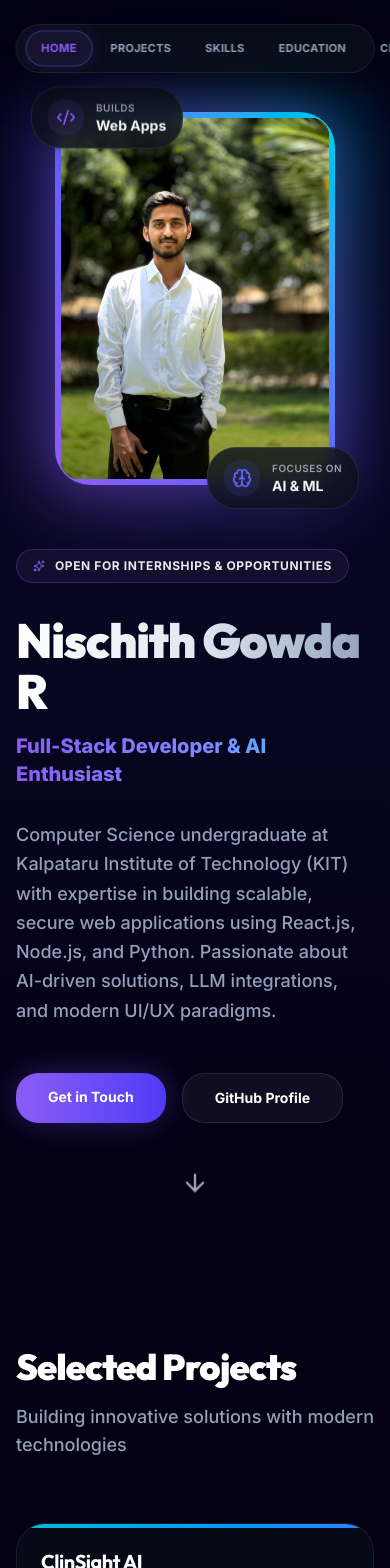
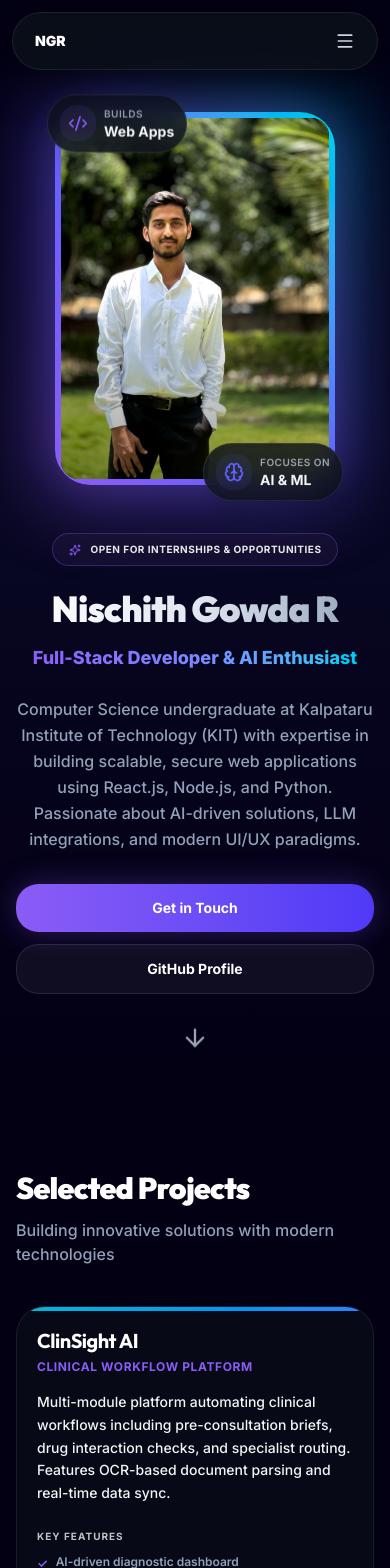
Before and after one commit to NischithGowdaR/portfolio, a Next.js app: page / in a window 390 px wide. Shown: the top 1568 px of the page. Built offline with nearby package versions, Linux system fonts and the light colour scheme.

Commit message:
make portfolio responsive across devices

```diff
--- a/app/globals.css
+++ b/app/globals.css
@@ -133,11 +133,27 @@
   * {
     @apply border-border outline-ring/50;
   }
+  html {
+    scroll-behavior: smooth;
+  }
   body {
     @apply bg-background text-foreground overflow-x-hidden font-sans;
   }
   h1, h2, h3, h4, h5, h6 {
     @apply font-display tracking-tight;
+  }
+}
+
+section[id] {
+  scroll-margin-top: 5.5rem;
+}
+
+@media (prefers-reduced-motion: reduce) {
+  *, *::before, *::after {
+    animation-duration: 0.01ms !important;
+    animation-iteration-count: 1 !important;
+    scroll-behavior: auto !important;
+    transition-duration: 0.01ms !important;
   }
 }
 
--- a/components/achievements.tsx
+++ b/components/achievements.tsx
@@ -4,7 +4,7 @@ import { Award, Globe } from 'lucide-react'
 
 export function Achievements() {
   return (
-    <section id="achievements" className="py-28 px-4 bg-background relative overflow-hidden">
+    <section id="achievements" className="py-20 sm:py-28 px-4 bg-background relative overflow-hidden">
       {/* Dotted Grid Pattern overlay */}
       <div className="absolute inset-0 grid-bg opacity-[0.25] -z-10" />
 
@@ -12,19 +12,19 @@ export function Achievements() {
       <div className="absolute bottom-[-10%] right-[-10%] w-[300px] h-[300px] rounded-full bg-primary/5 blur-[100px] pointer-events-none -z-10 animate-pulse" />
 
       <div className="max-w-5xl mx-auto">
-        <div className="mb-16">
-          <h2 className="text-4xl md:text-5xl font-black text-white mb-4 tracking-tight">
+        <div className="mb-10 sm:mb-16">
+          <h2 className="text-3xl sm:text-4xl md:text-5xl font-black text-white mb-3 sm:mb-4 tracking-tight">
             Achievements & Languages
           </h2>
-          <p className="text-lg text-slate-400 font-medium">
+          <p className="text-base sm:text-lg text-slate-400 font-medium">
             Recognition and multilingual capabilities
           </p>
         </div>
 
-        <div className="grid md:grid-cols-2 gap-8">
+        <div className="grid md:grid-cols-2 gap-5 sm:gap-8">
 
           {/* Awards Card */}
-          <div className="relative overflow-hidden bg-[#0b0f19]/60 backdrop-blur-md border border-white/[0.08] rounded-2xl p-8 hover:bg-[#0c1122]/80 hover:shadow-[0_0_50px_-12px_rgba(245,158,11,0.2)] hover:border-amber-500/50 transition-all duration-500 hover:scale-[1.01] flex flex-col justify-between">
+          <div className="relative overflow-hidden bg-[#0b0f19]/60 backdrop-blur-md border border-white/[0.08] rounded-2xl p-5 sm:p-8 hover:bg-[#0c1122]/80 hover:shadow-[0_0_50px_-12px_rgba(245,158,11,0.2)] hover:border-amber-500/50 transition-all duration-500 hover:scale-[1.01] flex flex-col justify-between">
             {/* Top gold accent stripe */}
             <div className="absolute top-0 left-0 w-full h-[4px] bg-gradient-to-r from-amber-500 to-yellow-500" />
 
@@ -68,7 +68,7 @@ export function Achievements() {
           </div>
 
           {/* Languages Card */}
-          <div className="relative overflow-hidden bg-[#0b0f19]/60 backdrop-blur-md border border-white/[0.08] rounded-2xl p-8 hover:bg-[#0c1122]/80 hover:shadow-[0_0_50px_-12px_rgba(99,102,241,0.2)] hover:border-blue-500/50 transition-all duration-500 hover:scale-[1.01]">
+          <div className="relative overflow-hidden bg-[#0b0f19]/60 backdrop-blur-md border border-white/[0.08] rounded-2xl p-5 sm:p-8 hover:bg-[#0c1122]/80 hover:shadow-[0_0_50px_-12px_rgba(99,102,241,0.2)] hover:border-blue-500/50 transition-all duration-500 hover:scale-[1.01]">
             {/* Top blue accent stripe */}
             <div className="absolute top-0 left-0 w-full h-[4px] bg-gradient-to-r from-blue-500 to-indigo-500" />
 
--- a/components/certificates.tsx
+++ b/components/certificates.tsx
@@ -11,12 +11,12 @@ const certificates = [
 
 export function Certificates() {
   return (
-    <section id="certificates" className="py-28 px-4 bg-[#050714] relative overflow-hidden">
+    <section id="certificates" className="py-20 sm:py-28 px-4 bg-[#050714] relative overflow-hidden">
       <div className="absolute inset-0 grid-bg opacity-[0.2] -z-10" />
       <div className="max-w-6xl mx-auto">
-        <div className="mb-16">
-          <h2 className="text-4xl md:text-5xl font-black text-white mb-4 tracking-tight">Certificates</h2>
-          <p className="text-lg text-slate-400 font-medium">Professional learning and networking credentials</p>
+        <div className="mb-10 sm:mb-16">
+          <h2 className="text-3xl sm:text-4xl md:text-5xl font-black text-white mb-3 sm:mb-4 tracking-tight">Certificates</h2>
+          <p className="text-base sm:text-lg text-slate-400 font-medium">Professional learning and networking credentials</p>
         </div>
 
         <div className="grid sm:grid-cols-2 lg:grid-cols-3 gap-4">
@@ -26,7 +26,7 @@ export function Certificates() {
               href={certificate.file}
               target="_blank"
               rel="noreferrer"
-              className="group flex items-center gap-3 rounded-xl bg-[#0b0f19]/70 border border-white/[0.08] p-4 hover:border-primary/50 hover:bg-[#10152a] transition-all duration-300"
+              className="group flex min-h-16 items-center gap-3 rounded-xl bg-[#0b0f19]/70 border border-white/[0.08] p-4 hover:border-primary/50 hover:bg-[#10152a] transition-all duration-300"
               aria-label={`View ${certificate.title}`}
             >
               <Award className="text-primary shrink-0" size={21} />
--- a/components/education.tsx
+++ b/components/education.tsx
@@ -32,21 +32,21 @@ const educationData = [
 
 export function Education() {
   return (
-    <section id="education" className="py-28 px-4 bg-background relative overflow-hidden">
+    <section id="education" className="py-20 sm:py-28 px-4 bg-background relative overflow-hidden">
       <div className="absolute inset-0 grid-bg opacity-[0.25] -z-10" />
       <div className="absolute top-[30%] left-[-15%] w-[400px] h-[400px] rounded-full bg-indigo-500/5 blur-[120px] pointer-events-none -z-10 animate-pulse" />
 
       <div className="max-w-5xl mx-auto">
-        <div className="mb-16">
-          <h2 className="text-4xl md:text-5xl font-black text-white mb-4 tracking-tight">Education</h2>
-          <p className="text-lg text-slate-400 font-medium">Academic background and achievements</p>
+        <div className="mb-10 sm:mb-16">
+          <h2 className="text-3xl sm:text-4xl md:text-5xl font-black text-white mb-3 sm:mb-4 tracking-tight">Education</h2>
+          <p className="text-base sm:text-lg text-slate-400 font-medium">Academic background and achievements</p>
         </div>
 
         <div className="space-y-6">
           {educationData.map((edu, index) => (
             <div
               key={index}
-              className={`relative overflow-hidden bg-[#0b0f19]/60 backdrop-blur-md border border-white/[0.08] rounded-2xl p-8 hover:bg-[#0c1122]/80 transition-all duration-500 hover:scale-[1.005] ${edu.borderColor}`}
+              className={`relative overflow-hidden bg-[#0b0f19]/60 backdrop-blur-md border border-white/[0.08] rounded-2xl p-5 sm:p-8 hover:bg-[#0c1122]/80 transition-all duration-500 hover:scale-[1.005] ${edu.borderColor}`}
             >
               <div className={`absolute top-0 left-0 w-[5px] h-full ${edu.accentColor}`} />
               <div className="flex flex-col md:flex-row md:justify-between md:items-start gap-4 mb-4 pl-2">
--- a/components/footer.tsx
+++ b/components/footer.tsx
@@ -4,7 +4,7 @@ export function Footer() {
   const currentYear = new Date().getFullYear()
 
   return (
-    <footer className="relative bg-background border-t border-white/[0.08] py-16 px-4 overflow-hidden">
+    <footer className="relative bg-background border-t border-white/[0.08] py-10 sm:py-16 px-4 overflow-hidden">
       {/* Dotted Grid Pattern overlay */}
       <div className="absolute inset-0 grid-bg opacity-[0.25] -z-10" />
 
@@ -16,7 +16,7 @@ export function Footer() {
             <p className="text-slate-400 font-semibold text-sm">Full-Stack Developer & AI Enthusiast</p>
           </div>
 
-          <div className="flex flex-wrap justify-center gap-6 text-slate-400 text-sm font-bold">
+          <div className="flex flex-wrap justify-center gap-x-5 gap-y-3 text-slate-400 text-sm font-bold">
             <a
               href="#projects"
               className="hover:text-primary transition-colors duration-200"
@@ -49,7 +49,7 @@ export function Footer() {
 
         </div>
 
-        <div className="mt-12 pt-8 border-t border-white/[0.05] text-center text-slate-500 text-xs font-semibold">
+        <div className="mt-8 sm:mt-12 pt-6 sm:pt-8 border-t border-white/[0.05] text-center text-slate-500 text-xs font-semibold">
           <p>© {currentYear} Nischith Gowda R. All rights reserved.</p>
         </div>
       </div>
--- a/components/header.tsx
+++ b/components/header.tsx
@@ -1,5 +1,6 @@
 'use client'
 
+import { Menu, X } from 'lucide-react'
 import { useEffect, useState } from 'react'
 
 const navItems = [
@@ -14,6 +15,7 @@ const navItems = [
 
 export function Header() {
   const [activeItem, setActiveItem] = useState('home')
+  const [isMenuOpen, setIsMenuOpen] = useState(false)
 
   useEffect(() => {
     const handleScroll = () => {
@@ -54,11 +56,37 @@ export function Header() {
         setActiveItem(id)
       }
     }
+    setIsMenuOpen(false)
   }
 
   return (
-    <header className="fixed top-6 left-1/2 -translate-x-1/2 z-50 w-[92%] max-w-2xl">
-      <nav className="bg-[#0b0f19]/80 backdrop-blur-md border border-white/[0.08] shadow-[0_12px_40px_rgba(0,0,0,0.5)] rounded-full px-2.5 py-1.5 flex items-center justify-between sm:justify-around gap-1">
+    <header className="fixed top-3 sm:top-6 left-1/2 -translate-x-1/2 z-50 w-[calc(100%-1.5rem)] max-w-2xl">
+      <nav className="relative bg-[#0b0f19]/90 backdrop-blur-md border border-white/[0.08] shadow-[0_12px_40px_rgba(0,0,0,0.5)] rounded-2xl sm:rounded-full px-2.5 py-1.5">
+        <div className="flex items-center justify-between sm:hidden">
+          <span className="px-3 text-sm font-black text-white">NGR</span>
+          <button
+            type="button"
+            onClick={() => setIsMenuOpen((open) => !open)}
+            aria-expanded={isMenuOpen}
+            aria-controls="mobile-navigation"
+            aria-label={isMenuOpen ? 'Close navigation menu' : 'Open navigation menu'}
+            className="inline-flex min-h-11 min-w-11 items-center justify-center rounded-xl text-slate-300 hover:bg-white/10 hover:text-white"
+          >
+            {isMenuOpen ? <X size={20} /> : <Menu size={20} />}
+          </button>
+        </div>
+        <div id="mobile-navigation" className={`${isMenuOpen ? 'grid' : 'hidden'} gap-1 px-1 pb-1 pt-2 sm:hidden`}>
+          {navItems.map((item) => (
+            <button
+              key={item.id}
+              onClick={() => scrollToSection(item.id)}
+              className={`min-h-11 rounded-xl px-3 text-left text-sm font-bold transition-colors ${activeItem === item.id ? 'bg-primary/15 text-primary' : 'text-slate-300 hover:bg-white/5 hover:text-white'}`}
+            >
+              {item.label}
+            </button>
+          ))}
+        </div>
+        <div className="hidden sm:flex sm:items-center sm:justify-around sm:gap-1">
         {navItems.map((item) => (
           <button
             key={item.id}
@@ -72,6 +100,7 @@ export function Header() {
             {item.label}
           </button>
         ))}
+        </div>
       </nav>
     </header>
   )
--- a/components/hero.tsx
+++ b/components/hero.tsx
@@ -8,7 +8,7 @@ export function Hero() {
   }
 
   return (
-    <section id="home" className="relative min-h-screen flex items-center justify-center bg-gradient-to-b from-[#030014] via-[#080721] to-[#030014] px-4 py-28 overflow-hidden">
+    <section id="home" className="relative min-h-screen flex items-center justify-center bg-gradient-to-b from-[#030014] via-[#080721] to-[#030014] px-4 pb-24 pt-28 sm:py-28 overflow-hidden">
       {/* Subtle Dotted Grid Overlay */}
       <div className="absolute inset-0 grid-bg opacity-[0.35] -z-10" />
 
@@ -18,32 +18,32 @@ export function Hero() {
         <div className="absolute bottom-[20%] right-[8%] w-[300px] md:w-[500px] h-[300px] md:h-[500px] rounded-full bg-indigo-500/10 dark:bg-indigo-500/20 blur-[90px] md:blur-[140px] animate-mesh [animation-delay:4s]" />
       </div>
 
-      <div className="max-w-6xl w-full grid grid-cols-1 lg:grid-cols-12 gap-16 lg:gap-8 items-center z-10">
+      <div className="max-w-6xl w-full grid grid-cols-1 lg:grid-cols-12 gap-12 sm:gap-16 lg:gap-8 items-center z-10">
 
         {/* Left Column: Text & CTA */}
-        <div className="lg:col-span-7 space-y-8 text-left order-2 lg:order-1">
-          <div className="inline-flex items-center gap-2.5 px-4 py-2 rounded-full bg-[#1b1437]/60 border border-primary/30 text-primary-foreground/90 text-xs font-bold uppercase tracking-wider">
+        <div className="lg:col-span-7 space-y-6 sm:space-y-8 text-center lg:text-left order-2 lg:order-1">
+          <div className="inline-flex max-w-full items-center gap-2.5 px-4 py-2 rounded-full bg-[#1b1437]/60 border border-primary/30 text-primary-foreground/90 text-[10px] sm:text-xs font-bold uppercase tracking-wider">
             <Sparkles size={12} className="text-primary" />
             <span>Open for Internships & Opportunities</span>
           </div>
 
           <div className="space-y-4">
-            <h1 className="text-5xl sm:text-6xl md:text-7xl lg:text-8xl font-black text-transparent bg-clip-text bg-gradient-to-r from-white via-slate-200 to-slate-400 tracking-tight leading-[1.05]">
+            <h1 className="text-4xl sm:text-6xl md:text-7xl lg:text-8xl font-black text-transparent bg-clip-text bg-gradient-to-r from-white via-slate-200 to-slate-400 tracking-tight leading-[1.05]">
               Nischith Gowda R
             </h1>
-            <p className="text-xl md:text-3xl font-extrabold bg-gradient-to-r from-primary via-indigo-400 to-cyan-400 bg-clip-text text-transparent">
+            <p className="text-lg sm:text-xl md:text-3xl font-extrabold bg-gradient-to-r from-primary via-indigo-400 to-cyan-400 bg-clip-text text-transparent">
               Full-Stack Developer & AI Enthusiast
             </p>
           </div>
 
-          <p className="text-lg text-slate-400 max-w-xl leading-relaxed font-medium">
+          <p className="text-base sm:text-lg text-slate-400 max-w-xl mx-auto lg:mx-0 leading-relaxed font-medium">
             Computer Science undergraduate at Kalpataru Institute of Technology (KIT) with expertise in building scalable, secure web applications using React.js, Node.js, and Python. Passionate about AI-driven solutions, LLM integrations, and modern UI/UX paradigms.
           </p>
 
-          <div className="flex gap-4 justify-start flex-wrap pt-4">
+          <div className="flex flex-col sm:flex-row gap-3 sm:gap-4 justify-center lg:justify-start pt-2 sm:pt-4">
             <a
               href="mailto:nischitgowdar71@gmail.com"
-              className="px-8 py-3.5 bg-gradient-to-r from-primary to-indigo-600 hover:from-primary/95 hover:to-indigo-600/95 text-white rounded-xl font-bold hover:scale-[1.02] active:scale-[0.98] transition-all duration-300 shadow-[0_0_30px_rgba(139,92,246,0.3)] hover:shadow-[0_0_40px_rgba(139,92,246,0.45)] cursor-pointer text-sm"
+              className="min-h-12 px-8 py-3.5 bg-gradient-to-r from-primary to-indigo-600 hover:from-primary/95 hover:to-indigo-600/95 text-white rounded-xl font-bold hover:scale-[1.02] active:scale-[0.98] transition-all duration-300 shadow-[0_0_30px_rgba(139,92,246,0.3)] hover:shadow-[0_0_40px_rgba(139,92,246,0.45)] cursor-pointer text-sm"
             >
               Get in Touch
             </a>
@@ -51,7 +51,7 @@ export function Hero() {
               href="https://github.com/NischithGowdaR"
               target="_blank"
               rel="noopener noreferrer"
-              className="px-8 py-3.5 border border-white/10 hover:border-white/25 text-white bg-white/5 hover:bg-white/10 rounded-xl font-bold hover:scale-[1.02] active:scale-[0.98] transition-all duration-300 text-sm"
+              className="min-h-12 px-8 py-3.5 border border-white/10 hover:border-white/25 text-white bg-white/5 hover:bg-white/10 rounded-xl font-bold hover:scale-[1.02] active:scale-[0.98] transition-all duration-300 text-sm"
             >
               GitHub Profile
             </a>
@@ -81,7 +81,7 @@ export function Hero() {
             </div>
 
             {/* Floating Badge 1: Top-Left */}
-            <div className="absolute -top-6 -left-6 bg-[#0b0f19]/80 backdrop-blur-md border border-white/[0.08] px-4 py-3 rounded-2xl shadow-xl flex items-center gap-3 animate-float hover:border-primary/50 transition-colors duration-300">
+            <div className="absolute -top-4 -left-2 sm:-top-6 sm:-left-6 bg-[#0b0f19]/80 backdrop-blur-md border border-white/[0.08] px-3 sm:px-4 py-2.5 sm:py-3 rounded-2xl shadow-xl flex items-center gap-2 sm:gap-3 animate-float hover:border-primary/50 transition-colors duration-300">
               <div className="p-2 bg-primary/10 text-primary rounded-lg">
                 <Code2 size={20} />
               </div>
@@ -92,7 +92,7 @@ export function Hero() {
             </div>
 
             {/* Floating Badge 2: Bottom-Right */}
-            <div className="absolute -bottom-6 -right-6 bg-[#0b0f19]/80 backdrop-blur-md border border-white/[0.08] px-4 py-3 rounded-2xl shadow-xl flex items-center gap-3 animate-float-reverse hover:border-indigo-500/50 transition-colors duration-300">
+            <div className="absolute -bottom-4 -right-2 sm:-bottom-6 sm:-right-6 bg-[#0b0f19]/80 backdrop-blur-md border border-white/[0.08] px-3 sm:px-4 py-2.5 sm:py-3 rounded-2xl shadow-xl flex items-center gap-2 sm:gap-3 animate-float-reverse hover:border-indigo-500/50 transition-colors duration-300">
               <div className="p-2 bg-indigo-500/10 text-indigo-500 rounded-lg">
                 <Brain size={20} />
               </div>
--- a/components/projects.tsx
+++ b/components/projects.tsx
@@ -57,7 +57,7 @@ const projects = [
 
 export function Projects() {
   return (
-    <section id="projects" className="py-28 px-4 bg-background relative overflow-hidden">
+    <section id="projects" className="py-20 sm:py-28 px-4 bg-background relative overflow-hidden">
       {/* Grid Pattern overlay */}
       <div className="absolute inset-0 grid-bg opacity-[0.25] -z-10" />
 
@@ -66,21 +66,21 @@ export function Projects() {
       <div className="absolute bottom-[20%] left-[-10%] w-[400px] h-[400px] rounded-full bg-indigo-500/5 blur-[130px] pointer-events-none -z-10 animate-pulse [animation-delay:3s]" />
 
       <div className="max-w-6xl mx-auto">
-        <div className="mb-16">
-          <h2 className="text-4xl md:text-5xl font-black text-foreground mb-4 tracking-tight text-white">
+        <div className="mb-10 sm:mb-16">
+          <h2 className="text-3xl sm:text-4xl md:text-5xl font-black text-foreground mb-3 sm:mb-4 tracking-tight text-white">
             Selected Projects
           </h2>
-          <p className="text-lg text-slate-400 font-medium">
+          <p className="text-base sm:text-lg text-slate-400 font-medium">
             Building innovative solutions with modern technologies
           </p>
         </div>
 
         {/* 3-Column Responsive Grid */}
-        <div className="grid grid-cols-1 md:grid-cols-2 lg:grid-cols-3 gap-8">
+        <div className="grid grid-cols-1 md:grid-cols-2 lg:grid-cols-3 gap-5 sm:gap-8">
           {projects.map((project, index) => (
             <div
               key={index}
-              className={`relative overflow-hidden bg-[#0b0f19]/60 backdrop-blur-md border border-white/[0.08] rounded-2xl p-6 hover:bg-[#0c1122]/80 transition-all duration-500 hover:scale-[1.01] flex flex-col justify-between ${project.borderColor}`}
+              className={`relative overflow-hidden bg-[#0b0f19]/60 backdrop-blur-md border border-white/[0.08] rounded-2xl p-5 sm:p-6 hover:bg-[#0c1122]/80 transition-all duration-500 hover:scale-[1.01] flex flex-col justify-between ${project.borderColor}`}
             >
               {/* Top Accent Gradient Border */}
               <div className={`absolute top-0 left-0 w-full h-[4px] bg-gradient-to-r ${project.accentColor}`} />
@@ -95,7 +95,7 @@ export function Projects() {
                 </div>
 
                 {/* Description */}
-                <p className="text-slate-350 leading-relaxed text-sm font-medium h-[120px] overflow-y-auto pr-1">
+                  <p className="text-slate-350 leading-relaxed text-sm font-medium sm:h-[120px] sm:overflow-y-auto sm:pr-1">
                   {project.description}
                 </p>
 
@@ -133,7 +133,7 @@ export function Projects() {
                     target="_blank"
                     rel="noopener noreferrer"
                     aria-label={`View ${project.title} source code on GitHub`}
-                    className="inline-flex items-center justify-center gap-1.5 rounded-lg border border-primary/40 bg-primary/10 px-3 py-2 text-xs font-bold text-primary transition-colors hover:bg-primary/20"
+                    className="inline-flex min-h-11 items-center justify-center gap-1.5 rounded-lg border border-primary/40 bg-primary/10 px-3 py-2 text-xs font-bold text-primary transition-colors hover:bg-primary/20"
                   >
                     <Code2 size={14} />
                     View Code
--- a/components/skills.tsx
+++ b/components/skills.tsx
@@ -39,7 +39,7 @@ const skillCategories = [
 
 export function Skills() {
   return (
-    <section id="skills" className="py-28 px-4 bg-card relative overflow-hidden">
+    <section id="skills" className="py-20 sm:py-28 px-4 bg-card relative overflow-hidden">
       {/* Subtle Dotted Grid Overlay */}
       <div className="absolute inset-0 grid-bg opacity-[0.25] -z-10" />
 
@@ -48,20 +48,20 @@ export function Skills() {
       <div className="absolute bottom-[20%] right-[-10%] w-[350px] h-[350px] rounded-full bg-indigo-500/5 blur-[120px] pointer-events-none -z-10 animate-pulse [animation-delay:3s]" />
 
       <div className="max-w-5xl mx-auto">
-        <div className="mb-16">
-          <h2 className="text-4xl md:text-5xl font-black text-white mb-4 tracking-tight">
+        <div className="mb-10 sm:mb-16">
+          <h2 className="text-3xl sm:text-4xl md:text-5xl font-black text-white mb-3 sm:mb-4 tracking-tight">
             Skills & Expertise
           </h2>
-          <p className="text-lg text-slate-400 font-medium">
+          <p className="text-base sm:text-lg text-slate-400 font-medium">
             Tools and technologies I master
           </p>
         </div>
 
-        <div className="grid md:grid-cols-2 gap-8">
+        <div className="grid md:grid-cols-2 gap-5 sm:gap-8">
           {skillCategories.map((category, index) => (
             <div
               key={index}
-              className={`relative overflow-hidden bg-background/60 backdrop-blur-md border border-white/[0.08] rounded-2xl p-8 hover:bg-[#0c1122]/80 transition-all duration-500 hover:scale-[1.01] ${category.borderHover}`}
+              className={`relative overflow-hidden bg-background/60 backdrop-blur-md border border-white/[0.08] rounded-2xl p-5 sm:p-8 hover:bg-[#0c1122]/80 transition-all duration-500 hover:scale-[1.01] ${category.borderHover}`}
             >
               {/* Top Accent Gradient Line */}
               <div className={`absolute top-0 left-0 w-full h-[4px] bg-gradient-to-r ${category.accentColor}`} />
@@ -70,11 +70,11 @@ export function Skills() {
                 {category.name}
               </h3>
 
-              <div className="flex flex-wrap gap-3">
+              <div className="flex flex-wrap gap-2 sm:gap-3">
                 {category.skills.map((skill) => (
                   <span
                     key={skill}
-                    className={`px-4 py-2.5 bg-[#121626]/80 text-slate-300 border border-white/[0.04] rounded-xl font-bold text-sm transition-all duration-200 shadow-sm cursor-default ${category.tagBgColor}`}
+                    className={`px-3 sm:px-4 py-2.5 bg-[#121626]/80 text-slate-300 border border-white/[0.04] rounded-xl font-bold text-sm transition-all duration-200 shadow-sm cursor-default ${category.tagBgColor}`}
                   >
                     {skill}
                   </span>
```
Also changed, not shown: components/contact.tsx (+11 -11 lines).
